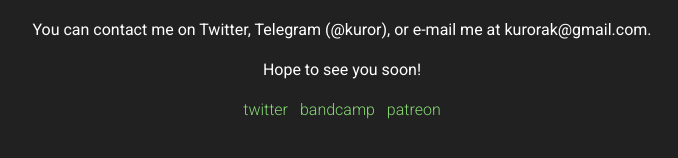
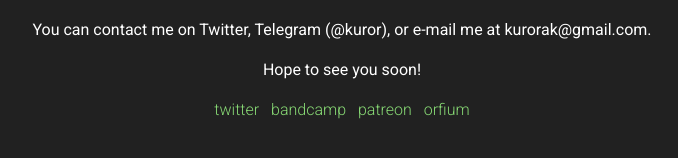
Before and after one commit to Kurorak/kurorak.github.io, a Jekyll site: the page built from index.html, in a window 1280 px wide. Shown: the part 559-717 px from the top of the page, without its empty margins (298-976 px from the left). Built offline with Jekyll 4.4.1, drawn with Linux system fonts in a browser that asks for light colours; nearby versions of some CDN libraries; comment, search, counter and statistics services are not loaded.

Commit message:
Added Orfium link

```diff
--- a/_config.yml
+++ b/_config.yml
@@ -40,6 +40,7 @@ author:
     bandcamp:           https://kurorak.bandcamp.com/
     soundcloud:         https://soundcloud.com/kurorak
     patreon:            https://www.patreon.com/Kurorak
+    orfium:             https://www.orfium.com/profile/kurorak/
   email:              kurorak@gmail.com
 
 # Collections
--- a/index.html
+++ b/index.html
@@ -39,6 +39,7 @@ title: Home
         <a href="{{ site.author.links.twitter }}">twitter</a>
         <a href="{{ site.author.links.bandcamp }}">bandcamp</a>
         <a href="{{ site.author.links.patreon }}">patreon</a>
+        <a href="{{ site.author.links.orfium}}">orfium</a>
       </div>
     </div>
   </div>
```
